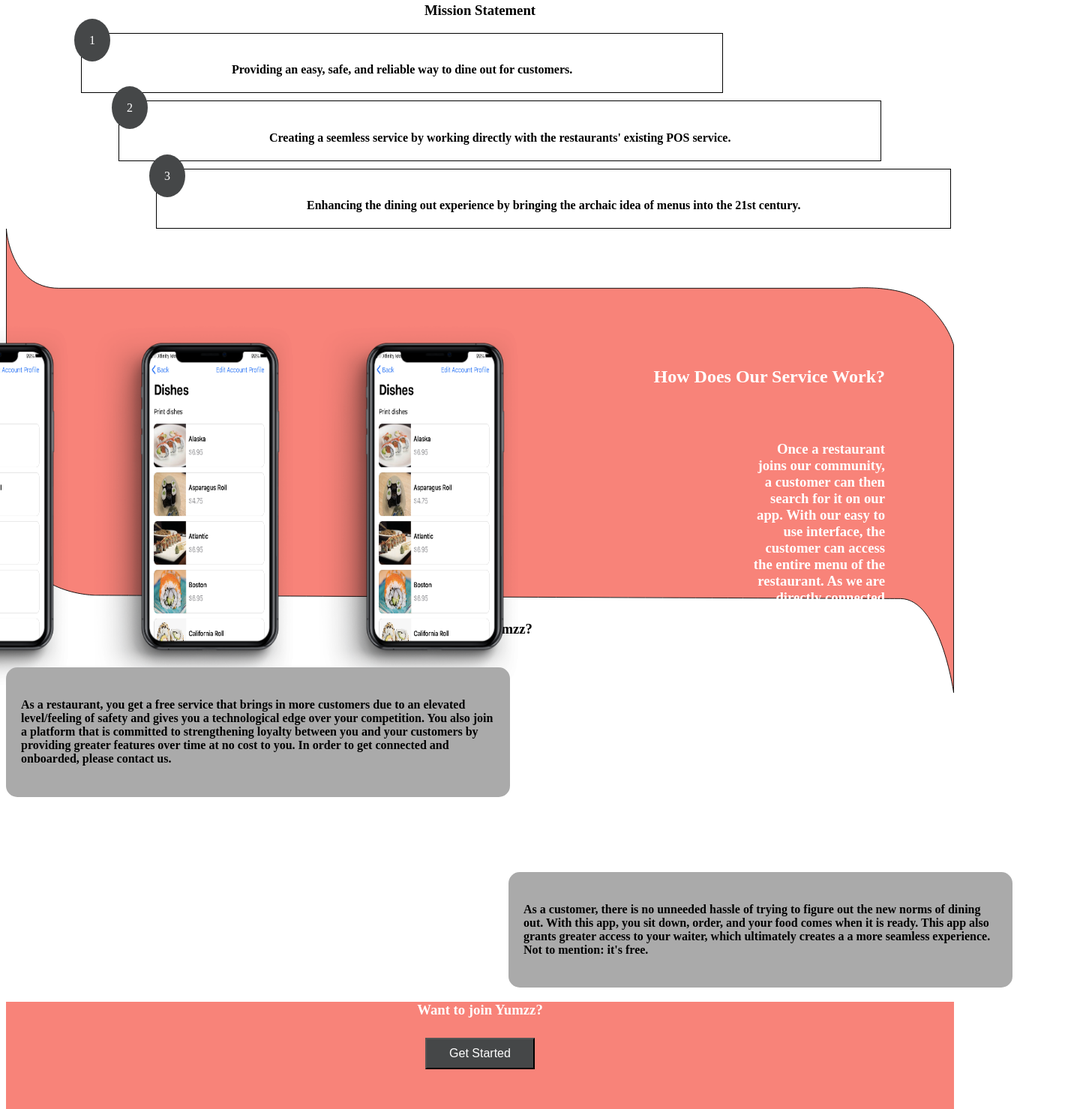
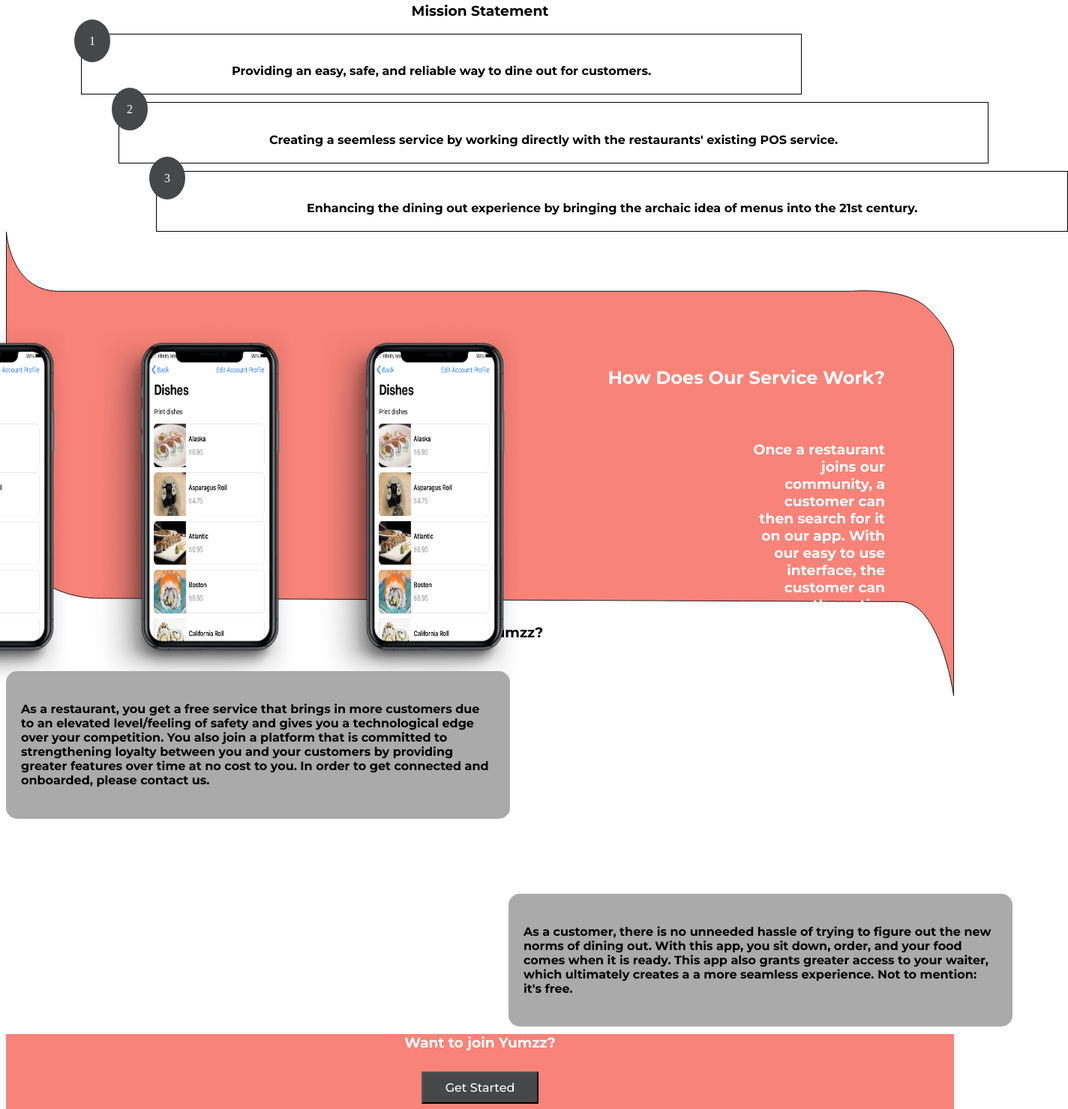
Before and after one commit to Yumzz/iOSApp, a plain HTML site: page VirtualMenu/LandingPage/index.html in a window 1280 px wide. Shown: the part 381-1860 px from the top of the page at 75% size, 1424 px wide, since content can reach past the window. Drawn offline with Linux system fonts and the light colour scheme.

Commit message:
Font Updated

```diff
--- a/VirtualMenu/LandingPage/index.css
+++ b/VirtualMenu/LandingPage/index.css
@@ -1,28 +1,33 @@
 #Name {
   color: white;
   display: inline-block;
+  font-family: "Montserrat", sans-serif;
 }
 
 #TagLine {
   text-align: left;
   color: white;
+  font-family: "Montserrat", sans-serif;
 }
 
 #TagLine2 {
   text-align: left;
   color: white;
+  font-family: "Montserrat", sans-serif;
 }
 
 #mission {
   top: 100px;
   text-align: center;
   color: black;
+  font-family: "Montserrat", sans-serif;
 }
 
 #statement {
   text-align: center;
   color: black;
   padding-left: 200px;
+  font-family: "Montserrat", sans-serif;
 }
 
 #why {
@@ -30,11 +35,14 @@
   margin-bottom: 40px;
   text-align: center;
   color: black;
+  font-family: "Montserrat", sans-serif;
 }
 
 #want {
   text-align: center;
   color: white;
+  margin-top: 10px;
+  font-family: "Montserrat", sans-serif;
 }
 
 #whybox1 #whyrest {
@@ -52,11 +60,13 @@
 #how {
   text-align: right;
   color: white;
+  font-family: "Montserrat", sans-serif;
 }
 
 #restaurant {
   text-align: right;
   color: white;
+  font-family: "Montserrat", sans-serif;
 }
 
 button {
@@ -69,6 +79,7 @@
   font-size: 16px;
   margin: 4px 2px;
   cursor: pointer;
+  font-family: "Montserrat", sans-serif;
 }
 #sameline {
   display: flex;
@@ -190,6 +201,7 @@
   padding: 20px;
   margin-top: 10px;
   margin-bottom: 100px;
+  font-family: "Montserrat", sans-serif;
 }
 
 #whybox2 {
@@ -202,6 +214,7 @@
   border-radius: 15px;
   padding: 20px;
   margin-top: 10px;
+  font-family: "Montserrat", sans-serif;
 }
 
 #fifth {
```
